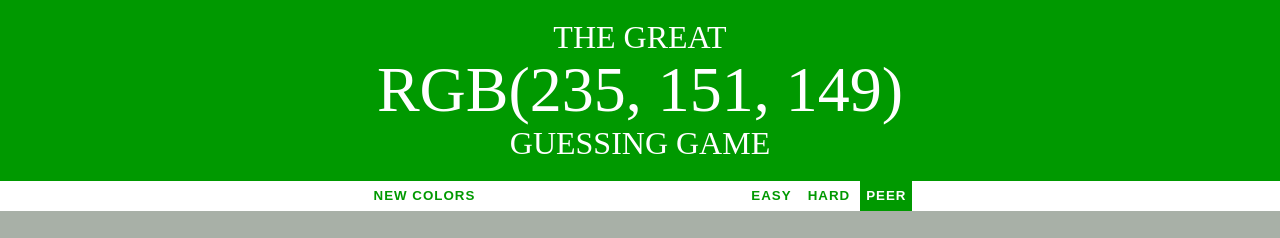
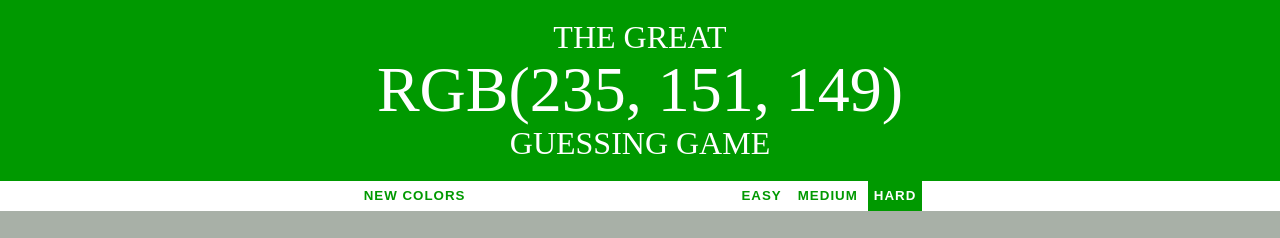
Before and after one commit to harveer99/rgb-color-game, a plain HTML site: page index.html in a window 1280 px wide. Shown: the top 238 px of the page. Drawn offline with Linux system fonts and the light colour scheme.

Commit message:
Update index.html

```diff
--- a/index.html
+++ b/index.html
@@ -17,8 +17,8 @@
 		<button id="reset">New Colors</button>
 		<span id = message></span>
 		<button id = "easyBtn">Easy</button>
-		<button id = "hardBtn">Hard</button>
-		<button id = "peerBtn" class = "selected">Peer</button>
+		<button id = "hardBtn">Medium</button>
+		<button id = "peerBtn" class = "selected">Hard</button>
 	</div>
 
 	<div id="container1">
```
